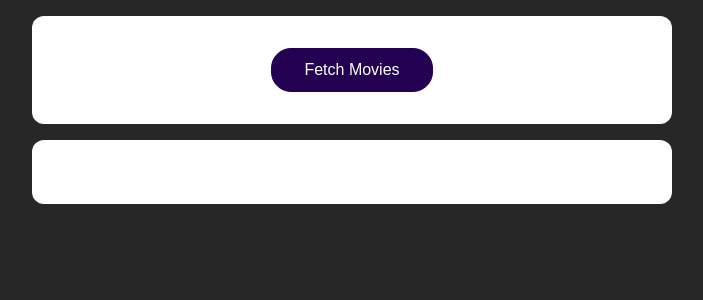
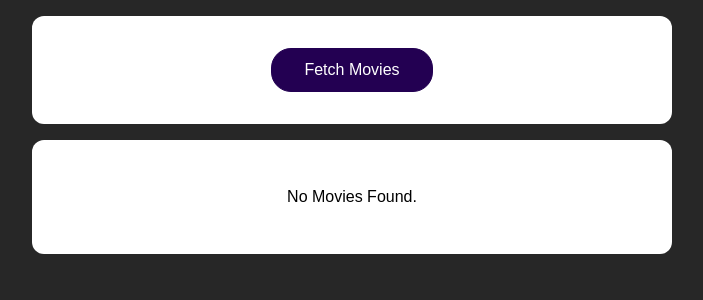
Before and after one commit to prakharsinghal311/Movie-App, a React (Create React App) app: page / in a window 1280 px wide. Shown: the top 300 px of the page, without its empty margins (288-991 px from the left). Built offline with nearby package versions, Linux system fonts and the light colour scheme.

Commit message:
making Loader

```diff
--- a/src/App.js
+++ b/src/App.js
@@ -1,4 +1,4 @@
-import React, { useState, useEffect } from "react";
+import React, { useState } from "react";
 
 import MoviesList from "./components/MoviesList";
 import "./App.css";
@@ -6,10 +6,6 @@
 function App() {
   const [movies, setMovies] = useState([]);
   const [isLoading, setIsLoading] = useState(false);
-
-  useEffect(() => {
-    setIsLoading(false);
-  }, [movies]);
 
   async function fetchMoviesHandler() {
     setIsLoading(true);
@@ -25,6 +21,7 @@
       };
     });
     setMovies(transformedMovies);
+    setIsLoading(false);
   }
 
   return (
@@ -32,13 +29,11 @@
       <section>
         <button onClick={fetchMoviesHandler}>Fetch Movies</button>
       </section>
-      {isLoading ? (
-        <button>loading</button>
-      ) : (
-        <section>
-          <MoviesList movies={movies} />
-        </section>
-      )}
+      <section>
+        {isLoading && <p>loading....</p>}
+        {!isLoading && movies.length === 0 && <p>No Movies Found.</p>}
+        {!isLoading && movies.length > 0 && <MoviesList movies={movies} />}
+      </section>
     </React.Fragment>
   );
 }
```
